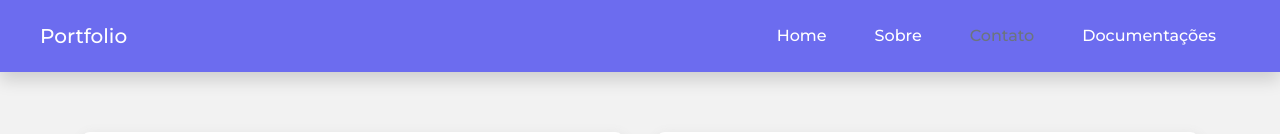
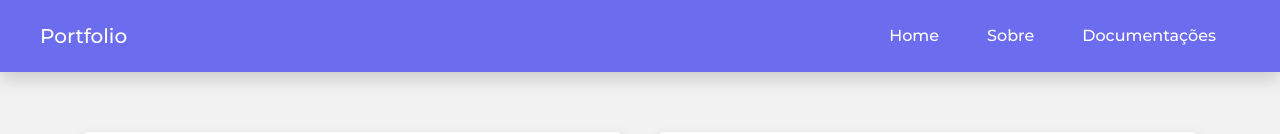
Before and after one commit to bruno-b-neves/Primeiro-Projeto, a website: page src/pages/about.html in a window 1280 px wide. Shown: the top 134 px of the page. Drawn offline with nearby package versions, Linux system fonts and the light colour scheme.

Commit message:
Update about.html

```diff
--- a/src/pages/about.html
+++ b/src/pages/about.html
@@ -11,10 +11,7 @@
                     </li>
                     <li class="nav-item">
                         <a href="about.html" spa-nav class="nav-link">Sobre</a>
-                    </li>
-                    <li class="nav-item">
-                        <a href="../../index.html/#contact" class="nav-link disabled">Contato</a>
-                    </li>
+                  </li>
                     <li class="nav-item">
                         <a href="" class="nav-link">Documentações</a>
                     </li>
```
